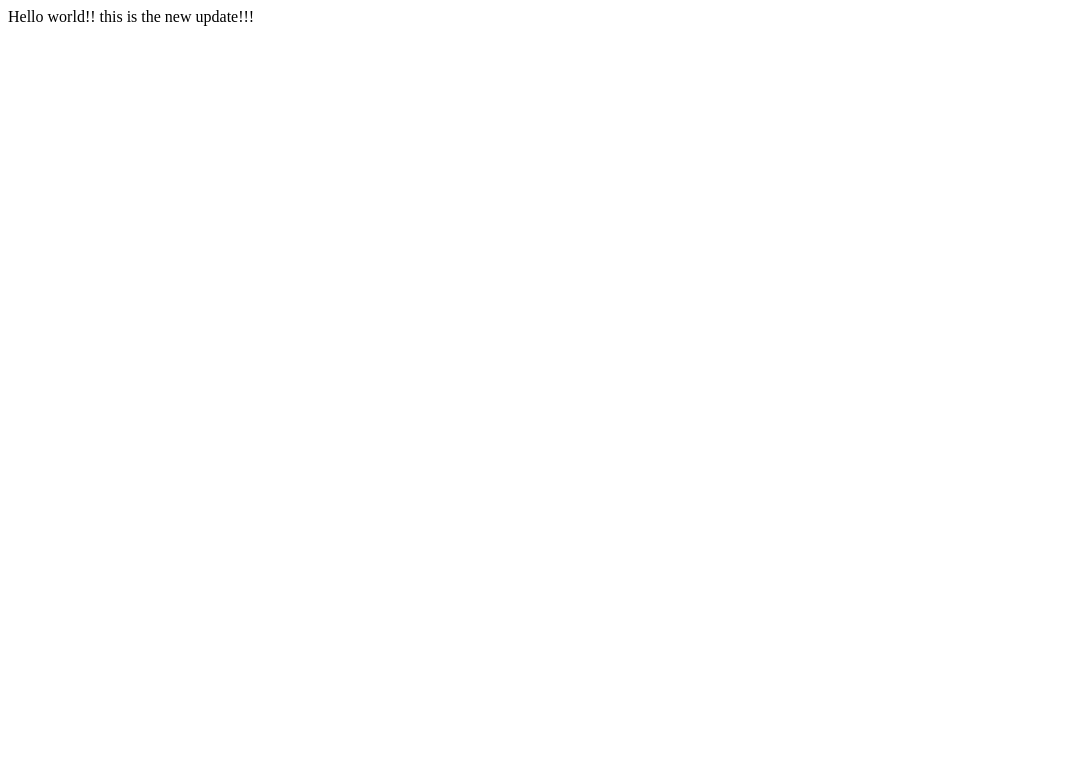
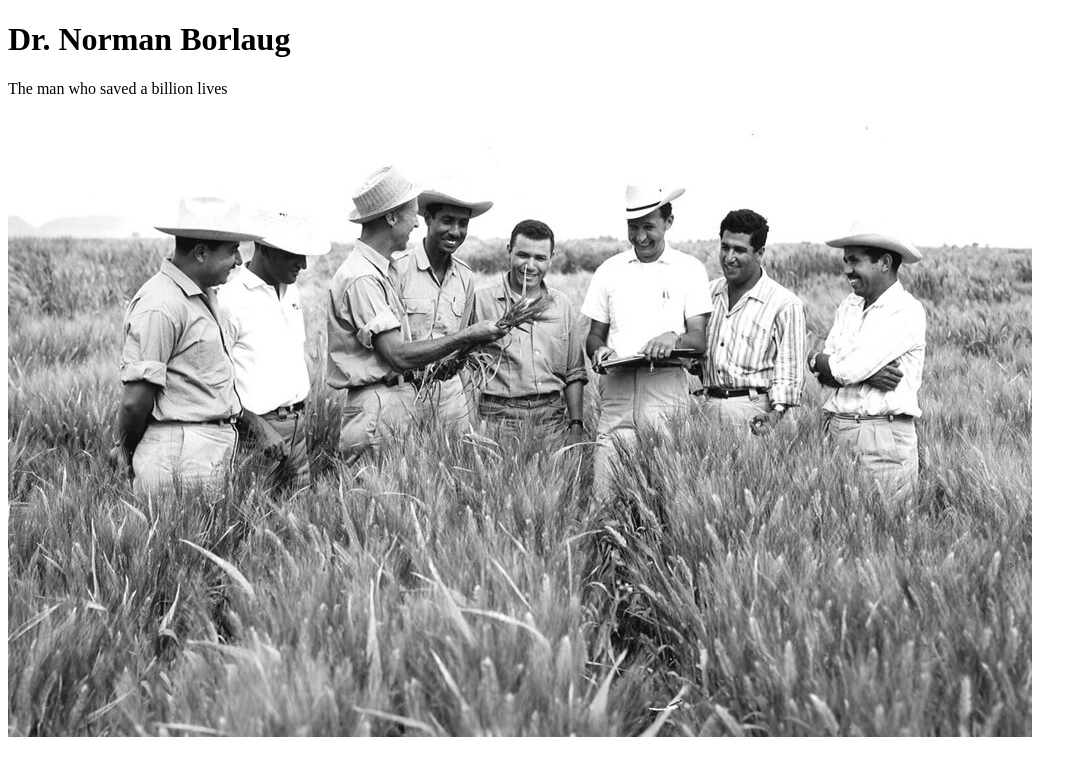
Before and after one commit to MiguelArgentina/Yonathan-Miguel-Microverse-Meeting, a plain HTML site: page index.html in a window 1280 px wide. Shown: the whole page, without its empty margins (0-1087 px from the left). Drawn offline with Linux system fonts and the light colour scheme.

Commit message:
First 4 steps

```diff
--- a/index.html
+++ b/index.html
@@ -8,20 +8,23 @@
 
   <body>
     <script src="https://cdn.freecodecamp.org/testable-projects-fcc/v1/bundle.js"></script>
-Hello world!!
-this is the new update!!!
-    <!--
 
-    Hello Camper!
+  <main id="main">
 
-    For now, the test suite only works in Chrome!
-    Please read the README below in the JS Editor before beginning.
-    Feel free to delete this message once you have read it.
-    Good luck and Happy Coding!
+<h1 id="title">Dr. Norman Borlaug</h1>
+<p>The man who saved a billion lives</p>
 
-    - The freeCodeCamp Team
+<div id="img-div">
+<img id="image"  src="./image.jpg" alt="Dr. Norman Borlaug seen standing in Mexican wheat field with a group of biologists"></img>
+ </div>
 
-    -->
+
+
+
+
+  </main>
+
+
     <script  src="js/index.js"></script>
   </body>
 </html>
```
Also changed, not shown: image.jpg (added).
